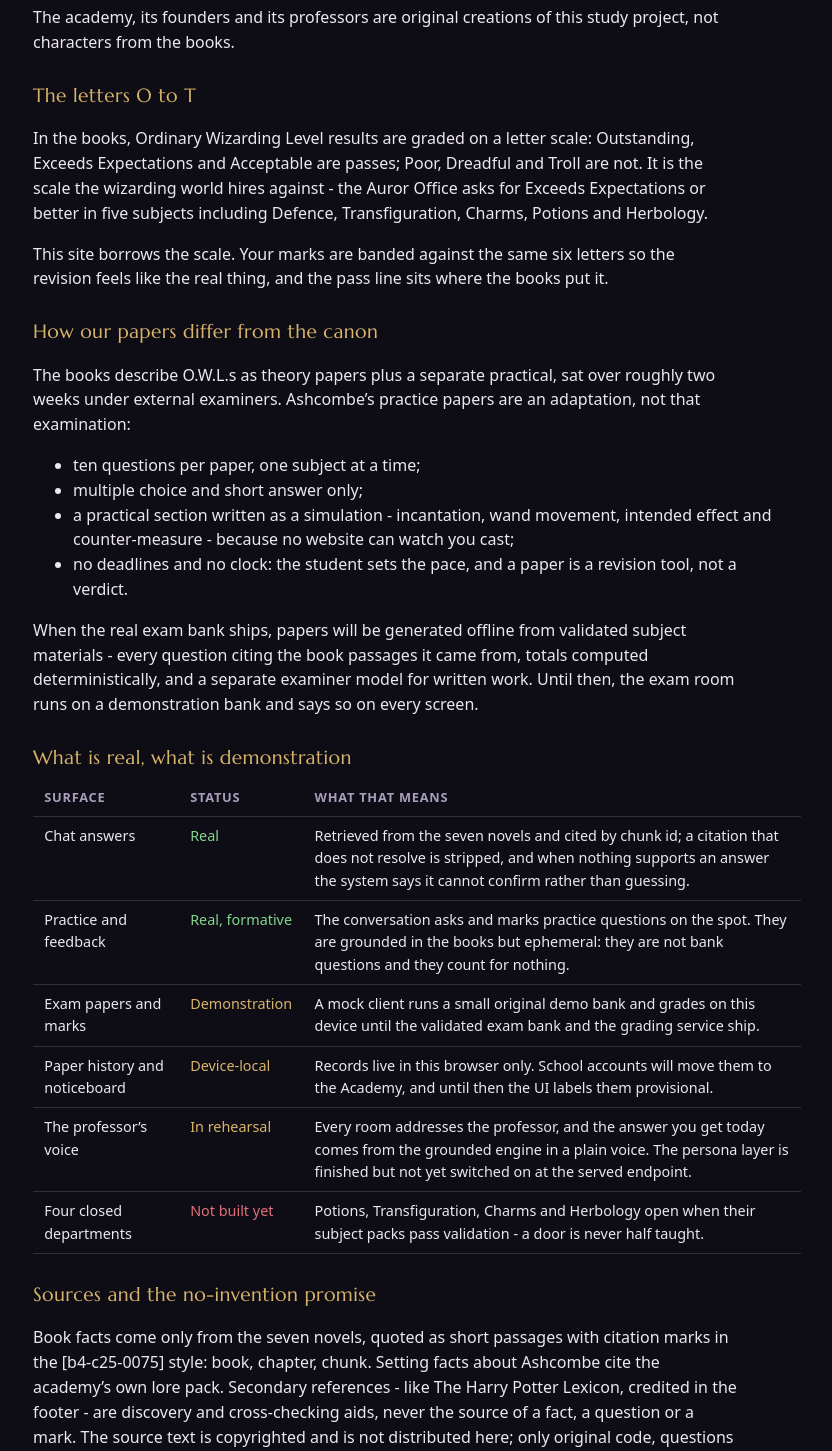
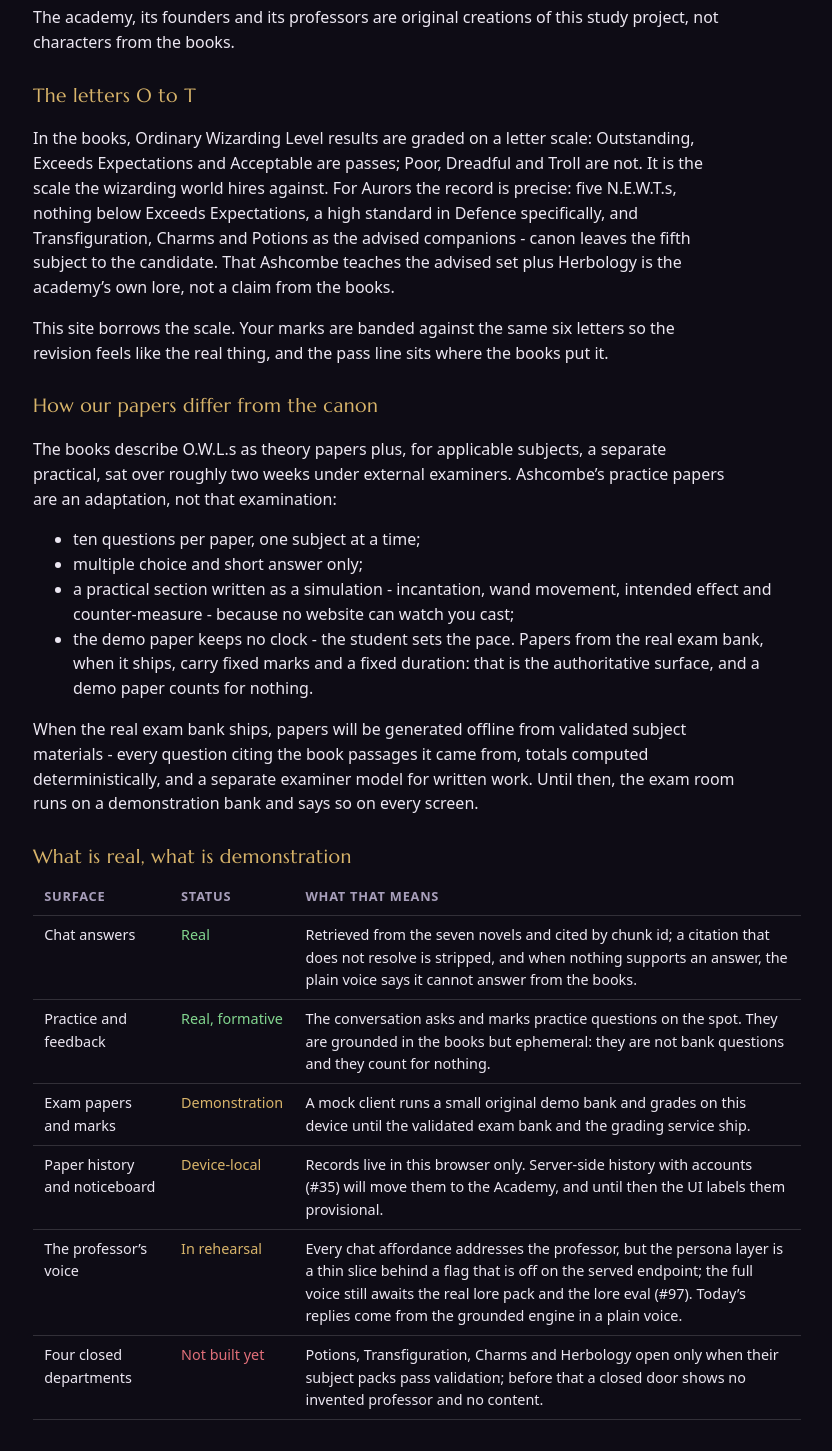
Before and after one commit to monitus2022/owl-online, a React (Vite) app in the folder web/: page /about in a window 1280 px wide. Shown: the part 420-1871 px from the top of the page, without its empty margins (175-1007 px from the left). Built offline with nearby package versions, Linux system fonts and the light colour scheme.

Commit message:
fix(web): separate canon from academy lore on the about page per review (#136)

```diff
--- a/web/src/pages/AboutPage.tsx
+++ b/web/src/pages/AboutPage.tsx
@@ -13,7 +13,7 @@ export function AboutPage() {
       <nav className="crumbs" aria-label="Breadcrumb">
         <Link to="/">The gate</Link>
         <span aria-hidden="true"> / </span>
-        <span>About the Academy</span>
+        <span aria-current="page">About the Academy</span>
       </nav>
       <h1>About the Academy</h1>
 
@@ -45,9 +45,13 @@ export function AboutPage() {
           In the books, Ordinary Wizarding Level results are graded on a
           letter scale: Outstanding, Exceeds Expectations and Acceptable
           are passes; Poor, Dreadful and Troll are not. It is the scale the
-          wizarding world hires against - the Auror Office asks for
-          Exceeds Expectations or better in five subjects including
-          Defence, Transfiguration, Charms, Potions and Herbology.
+          wizarding world hires against. For Aurors the record is precise:
+          five N.E.W.T.s, nothing below Exceeds Expectations, a high
+          standard in Defence specifically, and Transfiguration, Charms and
+          Potions as the advised companions - canon leaves the fifth
+          subject to the candidate. That Ashcombe teaches the advised set
+          plus Herbology is the academy&rsquo;s own lore, not a claim from
+          the books.
         </p>
         <p>
           This site borrows the scale. Your marks are banded against the
@@ -59,10 +63,10 @@ export function AboutPage() {
       <section aria-labelledby="about-papers">
         <h2 id="about-papers">How our papers differ from the canon</h2>
         <p>
-          The books describe O.W.L.s as theory papers plus a separate
-          practical, sat over roughly two weeks under external examiners.
-          Ashcombe&rsquo;s practice papers are an adaptation, not that
-          examination:
+          The books describe O.W.L.s as theory papers plus, for applicable
+          subjects, a separate practical, sat over roughly two weeks under
+          external examiners. Ashcombe&rsquo;s practice papers are an
+          adaptation, not that examination:
         </p>
         <ul>
           <li>ten questions per paper, one subject at a time;</li>
@@ -73,8 +77,10 @@ export function AboutPage() {
             website can watch you cast;
           </li>
           <li>
-            no deadlines and no clock: the student sets the pace, and a
-            paper is a revision tool, not a verdict.
+            the demo paper keeps no clock - the student sets the pace.
+            Papers from the real exam bank, when it ships, carry fixed
+            marks and a fixed duration: that is the authoritative surface,
+            and a demo paper counts for nothing.
           </li>
         </ul>
         <p>
@@ -89,6 +95,9 @@ export function AboutPage() {
       <section aria-labelledby="about-truth">
         <h2 id="about-truth">What is real, what is demonstration</h2>
         <table className="truth-table">
+          <caption className="visually-hidden">
+            Site surfaces, their status, and what each status means
+          </caption>
           <thead>
             <tr>
               <th scope="col">Surface</th>
@@ -103,8 +112,8 @@ export function AboutPage() {
               <td>
                 Retrieved from the seven novels and cited by chunk id; a
                 citation that does not resolve is stripped, and when
-                nothing supports an answer the system says it cannot
-                confirm rather than guessing.
+                nothing supports an answer, the plain voice says it cannot
+                answer from the books.
               </td>
             </tr>
             <tr>
@@ -129,28 +138,29 @@ export function AboutPage() {
               <td>Paper history and noticeboard</td>
               <td className="truth-demo">Device-local</td>
               <td>
-                Records live in this browser only. School accounts will
-                move them to the Academy, and until then the UI labels
-                them provisional.
+                Records live in this browser only. Server-side history with
+                accounts (#35) will move them to the Academy, and until
+                then the UI labels them provisional.
               </td>
             </tr>
             <tr>
               <td>The professor&rsquo;s voice</td>
               <td className="truth-demo">In rehearsal</td>
               <td>
-                Every room addresses the professor, and the answer you get
-                today comes from the grounded engine in a plain voice. The
-                persona layer is finished but not yet switched on at the
-                served endpoint.
+                Every chat affordance addresses the professor, but the
+                persona layer is a thin slice behind a flag that is off on
+                the served endpoint; the full voice still awaits the real
+                lore pack and the lore eval (#97). Today&rsquo;s replies
+                come from the grounded engine in a plain voice.
               </td>
             </tr>
             <tr>
               <td>Four closed departments</td>
               <td className="truth-not">Not built yet</td>
               <td>
-                Potions, Transfiguration, Charms and Herbology open when
-                their subject packs pass validation - a door is never half
-                taught.
+                Potions, Transfiguration, Charms and Herbology open only
+                when their subject packs pass validation; before that a
+                closed door shows no invented professor and no content.
               </td>
             </tr>
           </tbody>
--- a/web/src/styles/base.css
+++ b/web/src/styles/base.css
@@ -11,6 +11,7 @@
   --line: #ffffff26;
   --gold: #d8b46a;
   --danger: #e2707a;
+  --pass: #82d68f;
   --accent: var(--gold);
   --radius: 10px;
   --serif: "Marcellus", "Palatino Linotype", Palatino, Georgia, serif;
@@ -232,7 +233,7 @@ main {
 }
 
 .truth-real {
-  color: #82d68f;
+  color: var(--pass);
   white-space: nowrap;
 }
 
@@ -810,7 +811,7 @@ main {
 }
 
 .mark-full {
-  color: #82d68f;
+  color: var(--pass);
 }
 
 .mark-part {
@@ -918,7 +919,7 @@ main {
 }
 
 .cell-pass {
-  color: #82d68f;
+  color: var(--pass);
   border-color: rgba(130, 214, 143, 0.45);
 }
 
```
Also changed, not shown: 1 other file (tests, documents, lock files or other folders).
